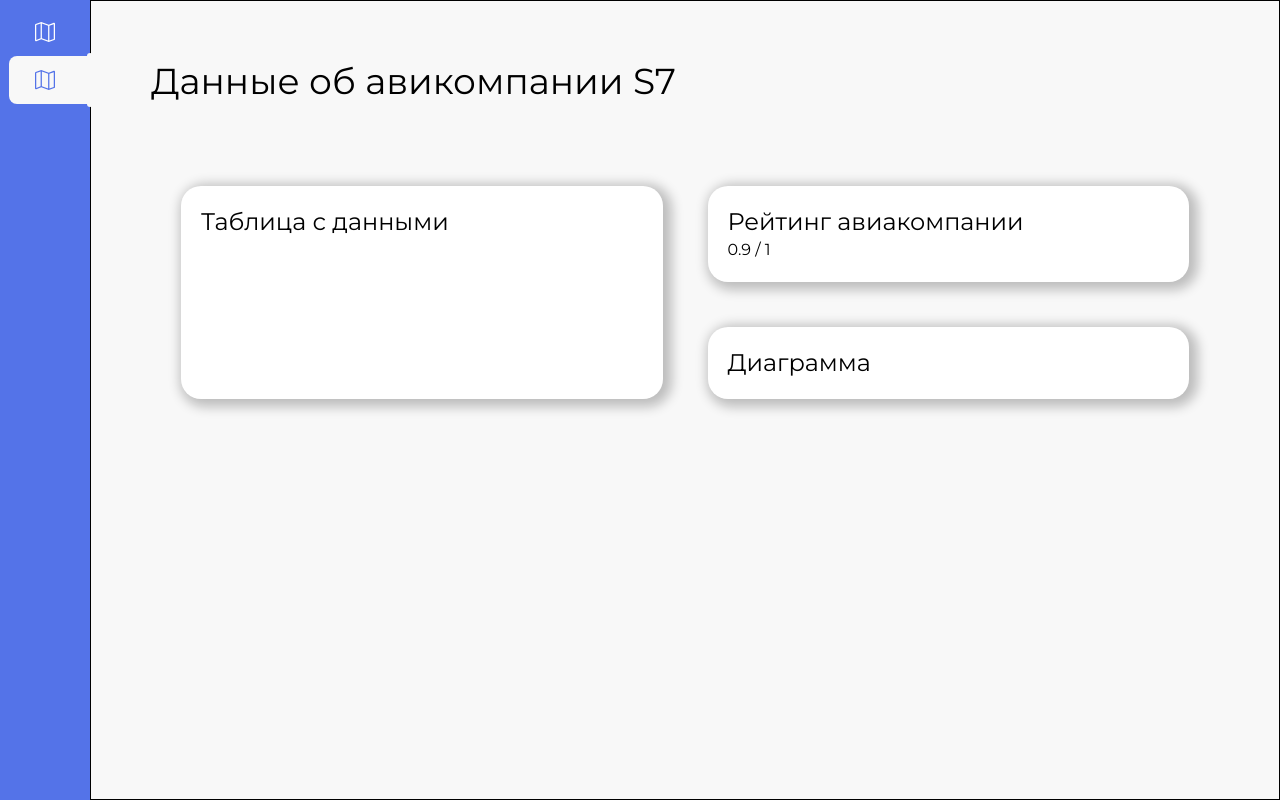
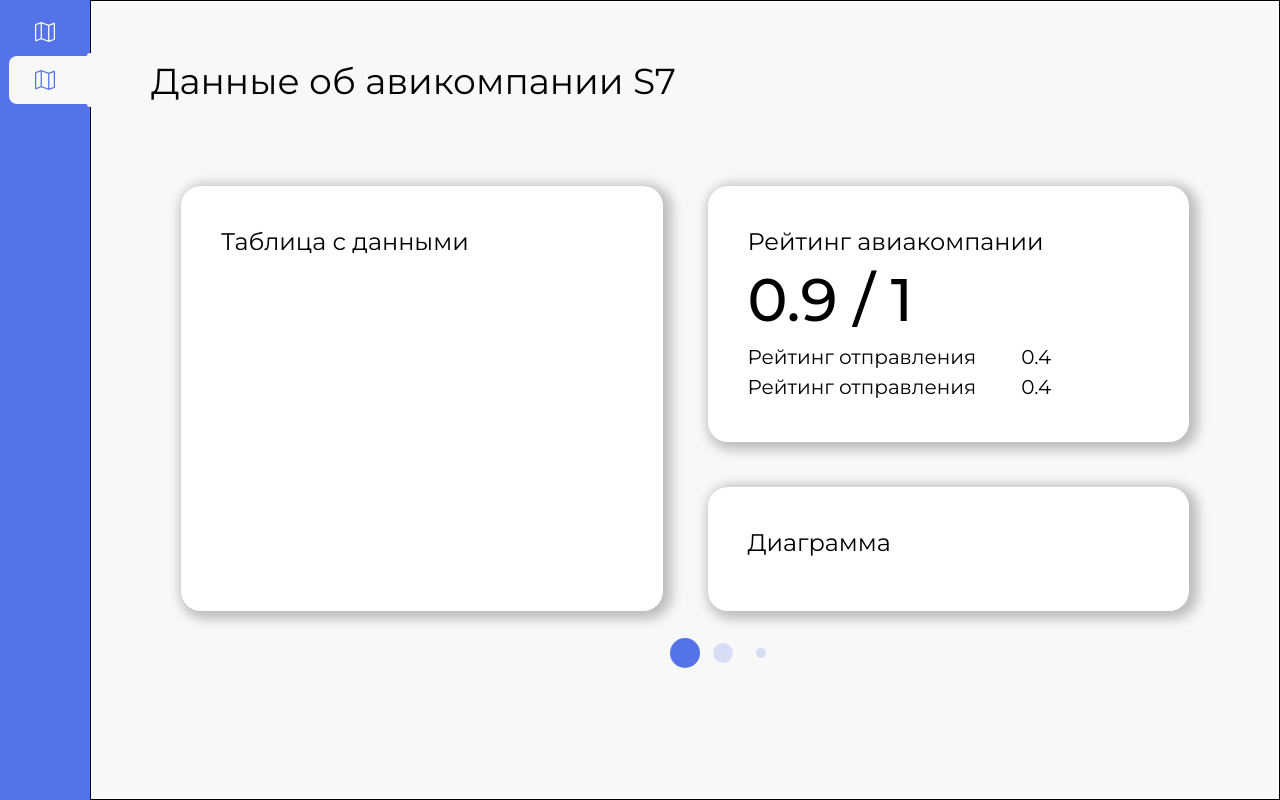
Before and after one commit to PSU-IKNT/frontend-airlines, a Nuxt app: page /firstpage in a window 1280 px wide. Built offline with nearby package versions, Linux system fonts and the light colour scheme; no server answers.

Commit message:
added slider

```diff
--- a/assets/css/main.css
+++ b/assets/css/main.css
@@ -39,7 +39,7 @@
 
 .airlines__block {
   background-color: #fff;
-  padding: 20px;
+  padding: 40px;
   border-radius: 20px;
   -webkit-box-shadow: 4px 3px 23px 5px rgba(0, 0, 0, 0.24);
   box-shadow: 4px 3px 12px 5px rgba(0, 0, 0, 0.24);
@@ -47,3 +47,15 @@
 
 .swiper-wrapper {
 }
+
+.swiper-horizontal
+  > .swiper-pagination-bullets.swiper-pagination-bullets-dynamic
+  .swiper-pagination-bullet,
+.swiper-pagination-horizontal.swiper-pagination-bullets.swiper-pagination-bullets-dynamic
+  .swiper-pagination-bullet {
+  padding: 15px;
+  background: #5473e8;
+}
+
+.swiper-pagination {
+}
--- a/components/slider/Airlines-slider.vue
+++ b/components/slider/Airlines-slider.vue
@@ -1,5 +1,14 @@
 <template>
-  <swiper :slides-per-view="1" :space-between="50" class="main-slider__slider">
+  <swiper
+    :slides-per-view="1"
+    :space-between="50"
+    :modules="modules"
+    :pagination="{
+      clickable: true,
+      dynamicBullets: true,
+    }"
+    class="main-slider__slider"
+  >
     <swiper-slide>
       <ArilinesSlide />
     </swiper-slide>
--- a/components/slider/Arilines-slide.vue
+++ b/components/slider/Arilines-slide.vue
@@ -4,16 +4,24 @@
       <div class="airlines-info__wrapper">
         <div class="airlines-info__column">
           <div class="airlines__block">
-            <h2 class="text-2xl">Таблица с данными</h2>
+            <h2 class="text-2xl mb-3">Таблица с данными</h2>
           </div>
         </div>
         <div class="airlines-info__column">
           <div class="airlines__block">
-            <h2 class="text-2xl">Рейтинг авиакомпании</h2>
-            <div class="airlines__rating">0.9 / 1</div>
+            <h2 class="text-2xl mb-3">Рейтинг авиакомпании</h2>
+            <div class="airlines__rating text-6xl mb-3">0.9 / 1</div>
+            <div class="rating-sub">
+              <div class="rating-sub__text">Рейтинг отправления</div>
+              <div class="rating-sub__info">0.4</div>
+            </div>
+            <div class="rating-sub">
+              <div class="rating-sub__text">Рейтинг отправления</div>
+              <div class="rating-sub__info">0.4</div>
+            </div>
           </div>
           <div class="airlines__block">
-            <h2 class="text-2xl">Диаграмма</h2>
+            <h2 class="text-2xl mb-3">Диаграмма</h2>
           </div>
         </div>
       </div>
@@ -43,4 +51,19 @@
 .airlines__block {
   height: 100%;
 }
+
+.airlines__rating {
+  font-weight: 500;
+}
+
+.rating-sub {
+  display: flex;
+  align-items: center;
+  gap: 45px;
+  font-size: 20px;
+}
+.rating-sub__text {
+}
+.rating-sub__info {
+}
 </style>
```
